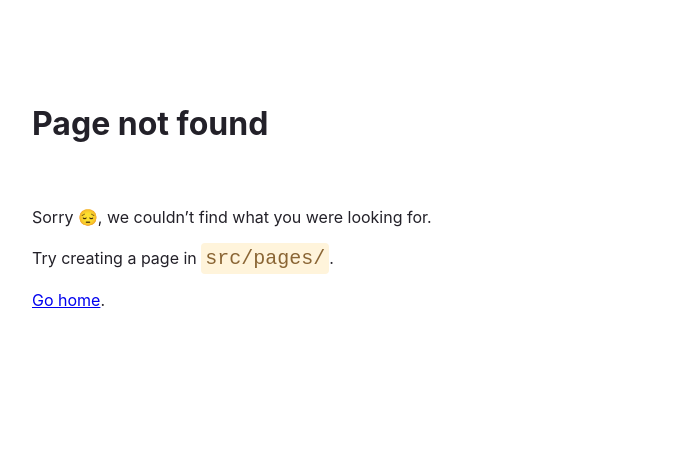
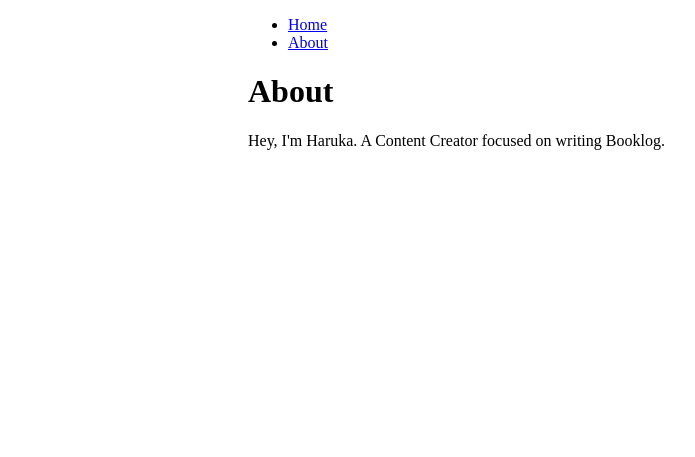
Before and after one commit to thisisassy/BookBlog, a Gatsby site: page /about in a window 1280 px wide. Before the commit this address had no page. Shown: the whole page, without its empty margins (72-767 px from the left). Built offline with nearby package versions, Linux system fonts and the light colour scheme; Gatsby itself is replaced by a stand-in of ours.

Commit message:
created pages

```diff
--- /dev/null
+++ b/src/components/layout.js
@@ -0,0 +1,24 @@
+import * as React from 'react'
+import { Link } from 'gatsby'
+import { container } from "./layout.module.scss"
+
+const Layout = (pros) => {
+  const pageTitle = pros.pageTitle
+  const children = pros.children
+  return (
+    <div className={container}>
+      <nav>
+        <ul>
+          <li><Link to="/">Home</Link></li>
+          <li><Link to="/about">About</Link></li>
+        </ul>
+      </nav>
+      <main>
+        <h1>{pageTitle}</h1>
+        {children}
+      </main>
+    </div>
+  )
+}
+
+export default Layout
--- /dev/null
+++ b/src/components/layout.module.scss
@@ -0,0 +1,4 @@
+.container {
+  width: 640px;
+  margin: 0 auto;
+}
--- a/src/pages/404.js
+++ b/src/pages/404.js
@@ -1,45 +1,11 @@
 import * as React from "react"
 import { Link } from "gatsby"
 
-const pageStyles = {
-  color: "#232129",
-  padding: "96px",
-  fontFamily: "-apple-system, Roboto, sans-serif, serif",
-}
-const headingStyles = {
-  marginTop: 0,
-  marginBottom: 64,
-  maxWidth: 320,
-}
-
-const paragraphStyles = {
-  marginBottom: 48,
-}
-const codeStyles = {
-  color: "#8A6534",
-  padding: 4,
-  backgroundColor: "#FFF4DB",
-  fontSize: "1.25rem",
-  borderRadius: 4,
-}
-
 const NotFoundPage = () => {
   return (
-    <main style={pageStyles}>
-      <h1 style={headingStyles}>Page not found</h1>
-      <p style={paragraphStyles}>
-        Sorry 😔, we couldn’t find what you were looking for.
-        <br />
-        {process.env.NODE_ENV === "development" ? (
-          <>
-            <br />
-            Try creating a page in <code style={codeStyles}>src/pages/</code>.
-            <br />
-          </>
-        ) : null}
-        <br />
-        <Link to="/">Go home</Link>.
-      </p>
+    <main>
+      <h2>Sorry, Page Not Found.</h2>
+      <Link to={`/`} />
     </main>
   )
 }
--- /dev/null
+++ b/src/pages/about.js
@@ -0,0 +1,13 @@
+import * as React from 'react'
+import Layout from '../components/layout'
+
+const AboutPage = () => {
+  return (
+    <Layout pageTitle="About">
+      <p>Hey, I'm Haruka. A Content Creator focused on writing Booklog.</p>
+    </Layout>
+  )
+}
+
+export const Head = () => <title>About me</title>
+export default AboutPage
```
Also changed, not shown: src/pages/index.js (+4 -7 lines).
